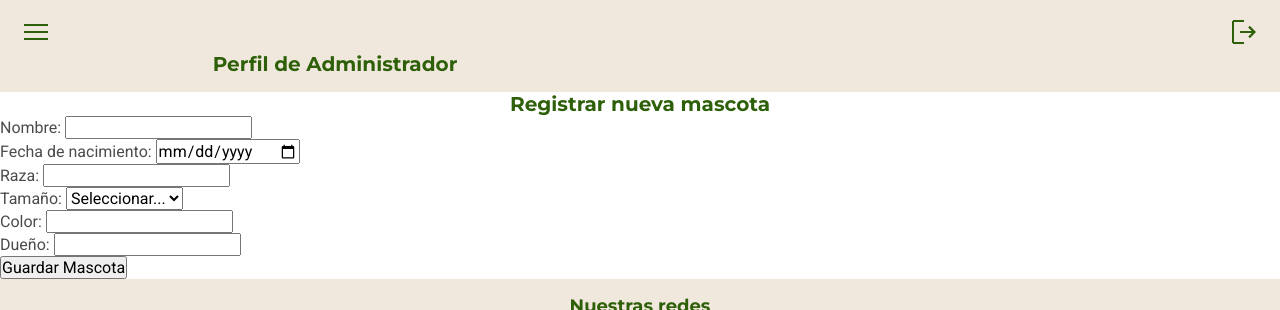
After one commit to valeriavmr/proyecto_integrador_web, a PHP site: page /proyecto_adiestramiento_tahito/admin/agregar_mascota.php in a window 1280 px wide. The commit adds this page. Shown: the top 310 px of the page. Run offline with PHP 8.4, Linux system fonts and the light colour scheme; the visitor is signed in with stand-in values (Sample User, id 1); data that the repository does not hold is empty.

Commit message:
Actualización de Código
Mejjora Adm mascota

```diff
--- /dev/null
+++ b/php/admin/agregar_mascota.php
@@ -0,0 +1,102 @@
+<?php
+include '../crud/conexion.php';
+include('header_admin.php');
+
+if ($_SERVER['REQUEST_METHOD'] === 'POST') {
+
+    $nombre = trim($_POST['nombre_mascota']);
+    $fecha_nac = $_POST['fecha_de_nacimiento'];
+    $raza = trim($_POST['raza']);
+    $tamanio = trim($_POST['tamanio']);
+    $color = trim($_POST['color']);
+    $duenio = trim($_POST['duenio']);
+
+    // Calcular edad automáticamente
+    $fecha_nacimiento = new DateTime($fecha_nac);
+    $hoy = new DateTime();
+    $edad = $hoy->diff($fecha_nacimiento)->y;
+
+    if ($nombre && $fecha_nac && $raza && $tamanio && $color && $duenio) {
+
+        $stmt = $conn->prepare("INSERT INTO mascota
+            (nombre, fecha_de_nacimiento, edad, raza, tamanio, color, id_persona)
+            VALUES (?, ?, ?, ?, ?, ?, ?)");
+            if (!$stmt) {
+    die("Error en la preparación de la consulta: " . $conn->error);
+}
+        $stmt->bind_param("ssissss", $nombre, $fecha_nac, $edad, $raza, $tamanio, $color, $duenio);
+
+        if ($stmt->execute()) {
+            echo "<script>alert('Mascota registrada con éxito 🐾'); window.location='mascotas_admin.php';</script>";
+        } else {
+            echo "<p style='color:red;'>Error al registrar: " . $stmt->error . "</p>";
+        }
+
+        $stmt->close();
+    } else {
+        echo "<p style='color:red;'>Por favor completá todos los campos.</p>";
+    }
+}
+
+?>
+
+<!DOCTYPE html>
+<html lang="en">
+<head>
+    <meta charset="UTF-8">
+    <meta name="viewport" content="width=device-width, initial-scale=1.0">
+    <title>Lista de Mascotas registradas</title>
+    <link rel="stylesheet" href="../../css/tablas_admin.css">
+    <link rel="apple-touch-icon" sizes="180x180" href="../../favicon_io/apple-touch-icon.png">
+    <link rel="icon" type="image/png" sizes="32x32" href="../../favicon_io/favicon-32x32.png">
+    <link rel="icon" type="image/png" sizes="16x16" href="../../favicon_io/favicon-16x16.png">
+</head>
+
+<body>
+
+    <h2>Registrar nueva mascota</h2>
+
+    <form method="POST" action="">
+        <div class="form-group">
+            <label>Nombre:</label>
+            <input type="text" name="nombre_mascota" required>
+        </div>
+
+        <div class="form-group">
+            <label>Fecha de nacimiento:</label>
+            <input type="date" name="fecha_de_nacimiento" required>
+        </div>
+
+        <div class="form-group">
+            <label>Raza:</label>
+            <input type="text" name="raza" required>
+        </div>
+
+        <div class="form-group">
+            <label>Tamaño:</label>
+            <select name="tamanio" required>
+                <option value="">Seleccionar...</option>
+                <option value="Pequeño">Pequeño</option>
+                <option value="Mediano">Mediano</option>
+                <option value="Grande">Grande</option>
+            </select>
+        </div>
+
+        <div class="form-group">
+            <label>Color:</label>
+            <input type="text" name="color" required>
+        </div>
+
+        <div class="form-group">
+            <label>Dueño:</label>
+            <input type="text" name="duenio" required>
+        </div>
+
+        <button type="submit" class="btn btn-primary">Guardar Mascota</button>
+    </form>
+
+    <?php
+        include('../footer.php');
+        ?>
+
+</body>
--- a/php/admin/mascotas_admin.php
+++ b/php/admin/mascotas_admin.php
@@ -16,7 +16,7 @@
     <section id="menu_gestion">
         <article class="opc_menu_ap"><a href="tabla_mascotas.php" id="lista_mascotas_op"><img src="../../recursos/lista_mascotas_icon.png" alt=""> Lista de mascotas registradas</a></article>
         <article class="opc_menu_ap" id="listado_mascotas_pdf"><a href="pdfs/listado_mascotas_pdf.php" target="_blank"><img src="../../recursos/pdf_icon.png" alt=""> Generar Reporte de Mascotas</a></article>
-        <article class="opc_menu_ap"><p><img src="../../recursos/person_add_icon.png" alt=""> Agregar Mascota</p></article>
+        <article class="opc_menu_ap"><a href="agregar_mascota.php" id="agregar_mascota_op"><img src="../../recursos/add_mascota.png" alt=""> Agregar Mascota</a></article>
         <article class="opc_menu_ap"><p><img src="../../recursos/person_search_icon.png" alt=""> Buscar Mascota</p></article>
     </section>
     </main>
--- a/php/crud/consultas_varias.php
+++ b/php/crud/consultas_varias.php
@@ -305,7 +305,7 @@ function selectAllMascotas($conn) {
             m.raza,
             m.tamanio,
             m.color,
-            p.nombre_de_usuario AS duenio
+            p.nombre_de_usuario AS dueño
         FROM mascota m
         INNER JOIN persona p ON m.id_persona = p.id_persona
         ORDER BY p.nombre_de_usuario ASC, m.nombre ASC
@@ -314,8 +314,7 @@ function selectAllMascotas($conn) {
     $result = $conn->query($sql);
 
     if (!$result) {
-        // En un entorno de producción, es mejor registrar el error y mostrar un mensaje genérico.
-        // Pero para debug, este mensaje es útil.
+
         die("❌ Error en la consulta SQL: " . $conn->error);
     }
 
```
Also changed, not shown: php/admin/pdfs/listado_mascotas_pdf.php (line endings or trailing spaces), recursos/add_mascota.png (added), recursos/lista_mascotas_icon.png (added).
